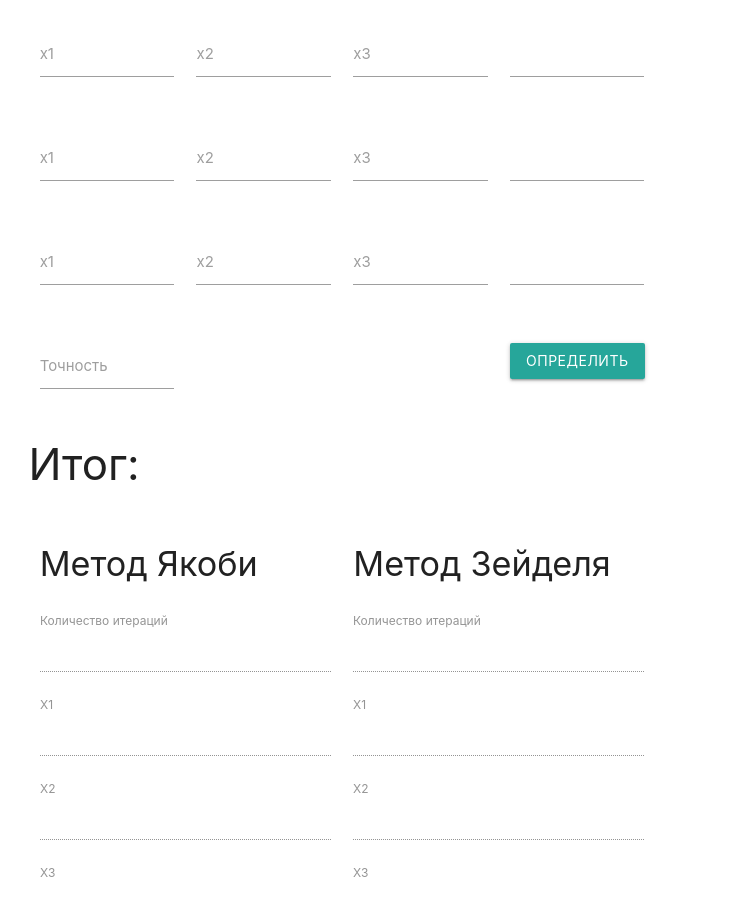
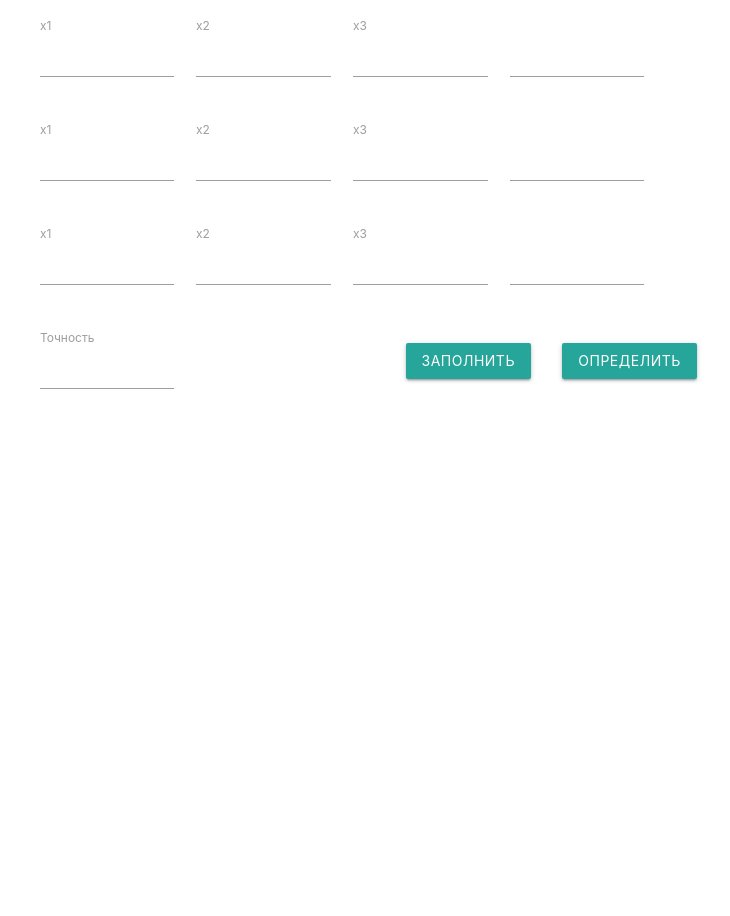
Before and after one commit to Vadimagic/ComputationalMethods, a Vue app: page /lab2 in a window 1280 px wide. Shown: the part 400-1316 px from the top of the page, without its empty margins (298-1028 px from the left). After the commit the page ends 832 px from the top, so only its background shows below. Built offline with nearby package versions, Linux system fonts and the light colour scheme.

Commit message:
complete lab2

```diff
--- a/src/views/Lab2.vue
+++ b/src/views/Lab2.vue
@@ -5,15 +5,15 @@
 		<div class="row">
 			<div class="input-field col s3">
 				<input v-model="input1_x1" id="input1-x1" type="text" class="validate">
-				<label for="input1-x1">x1</label>
+				<label for="input1-x1" class="active">x1</label>
 			</div>
 			<div class="input-field col s3">
 				<input v-model="input1_x2" id="input1-x1" type="text" class="validate">
-				<label for="input1-x1">x2</label>
+				<label for="input1-x1" class="active">x2</label>
 			</div>
 			<div class="input-field col s3">
 				<input v-model="input1_x3" id="input1-x3" type="text" class="validate">
-				<label for="input1-x3">x3</label>
+				<label for="input1-x3" class="active">x3</label>
 			</div>
 			<div class="input-field col s3">
 				<input v-model="cons1" type="text" class="validate">
@@ -22,15 +22,15 @@
 		<div class="row">
 			<div class="input-field col s3">
 				<input v-model="input2_x1" id="input2-x1" type="text" class="validate">
-				<label for="input2-x1">x1</label>
+				<label for="input2-x1" class="active">x1</label>
 			</div>
 			<div class="input-field col s3">
 				<input v-model="input2_x2" id="input2-x2" type="text" class="validate">
-				<label for="input2-x2">x2</label>
+				<label for="input2-x2" class="active">x2</label>
 			</div>
 			<div class="input-field col s3">
 				<input v-model="input2_x3" id="input2-x3" type="text" class="validate">
-				<label for="input2-x3">x3</label>
+				<label for="input2-x3" class="active">x3</label>
 			</div>
 			<div class="input-field col s3">
 				<input v-model="cons2" type="text" class="validate">
@@ -39,15 +39,15 @@
 		<div class="row">
 			<div class="input-field col s3">
 				<input v-model="input3_x1" id="input3-x1" type="text" class="validate">
-				<label for="input3-x1">x1</label>
+				<label for="input3-x1" class="active">x1</label>
 			</div>
 			<div class="input-field col s3">
 				<input v-model="input3_x2" id="input3-x2" type="text" class="validate">
-				<label for="input3-x2">x2</label>
+				<label for="input3-x2" class="active">x2</label>
 			</div>
 			<div class="input-field col s3">
 				<input v-model="input3_x3" id="input3-x3" type="text" class="validate">
-				<label for="input3-x3">x3</label>
+				<label for="input3-x3" class="active">x3</label>
 			</div>
 			<div class="input-field col s3">
 				<input v-model="cons3" type="text" class="validate">
@@ -56,13 +56,16 @@
 		<div class="row">
 			<div class="input-field col s3">
 				<input v-model="accuracy" id="accuracy" type="text" class="validate">
-				<label for="accuracy">Точность</label>
+				<label for="accuracy"  class="active">Точность</label>
 			</div>
-			<div class="input-field col offset-s6 s3">
+			<div class="input-field col offset-s4 s2">
+				<button @click="fillForm" class="btn">Заполнить</button>
+			</div>
+			<div class="input-field col offset-s1 s2">
 				<button @click="search_click" class="btn">Определить</button>
 			</div>
 		</div>
-		<div class="row">
+		<div class="row" v-if="iter1 && iter2">
 			<h3>Итог:</h3>
 			<div class="input-field col s6">
 				<h4>Метод Якоби</h4>
@@ -137,29 +140,45 @@ export default {
 
 	},
 	methods: {
+		fillForm() {
+			this.input1_x1 = '0.34';
+			this.input1_x2 = '-0.04';
+			this.input1_x3 = '0.1';
+			this.cons1 = '0.33';
+			this.input2_x1 = '-0.04';
+			this.input2_x2 = '0.1';
+			this.input2_x3 = '0.12';
+			this.cons2 = '-0.05';
+			this.input3_x1 = '0.1';
+			this.input3_x2 = '0.12';
+			this.input3_x3 = '0.71';
+			this.cons3 = '0.28';
+			this.accuracy = '0.001';
+		},
+
 		diagonal(arr, cons) {
 			console.log(3)
 			const ind = [];
 			const temp = [];
 			const maxind = [];
 			for (let i = 0; i < 3; i++) {
-				if (arr[0, i] > arr[0, ind[0]]) {
-					ind[0] = i; maxind[0] = arr[0, i];
+				if (arr[0][i] > arr[0, ind[0]]) {
+					ind[0] = i; maxind[0] = arr[0][i];
 				}
 				if (arr[1, i] > arr[1, ind[1]]) {
-					ind[1] = i; maxind[1] = arr[1, i];
+					ind[1] = i; maxind[1] = arr[1][i];
 				}
 				if (arr[2, i] > arr[2, ind[2]]) {
-					ind[2] = i; maxind[2] = arr[2, i];
+					ind[2] = i; maxind[2] = arr[2][i];
 				}
 			}
 			for (let i = 0; i < 3; i++) {
 				for (let j = 0; j < 3; j++) {
-					if (ind[i] == j && i != j && arr[i,j] > arr[j,j]) {
+					if (ind[i] == j && i != j && arr[i][j] > arr[j][j]) {
 						for (let st = 0; st < 3; st++) {
-							temp[st] = arr[j, st];
-							arr[j, st] = arr[i, st];
-							arr[i, st] = temp[st];
+							temp[st] = arr[j][st];
+							arr[j][st] = arr[i][st];
+							arr[i][st] = temp[st];
 							temp[st] = cons[j];
 							cons[j] = cons[i];
 							cons[i] = temp[st];
@@ -167,25 +186,28 @@ export default {
 					}
 				}
 			}
-			maxind[0] = arr[0, 0];
-			maxind[1] = arr[1, 1];
-			maxind[2] = arr[2, 2];
+			console.log(arr[0], 'arr')
+			maxind[0] = arr[0][0];
+			maxind[1] = arr[1][1];
+			maxind[2] = arr[2][2];
 			for (let i = 0; i < 3; i++) {
 					cons[i] = cons[i] / maxind[i];
 				for (let j = 0; j < 3; j++) {
-					arr[i, j] = arr[i, j] / maxind[i];
+					arr[i][j] = arr[i][j] / maxind[i];
 				}
 			}
 		},
 
 		check(Tempiter, iter, accuracy) {
-			console.log(2)
+			console.log(Tempiter, iter, accuracy)
 			const e = [];
 			for (let i = 0; i < 3; i++) {
 				e[i] = Math.abs(Tempiter[i] - iter[i]);
 			}
 			let eMax = Math.max(...e);
-			if (eMax > accuracy) {
+			console.log(e)
+			console.log(eMax)
+			if (eMax > +accuracy) {
 				return true;
 			}
 			return false;
@@ -193,44 +215,48 @@ export default {
 
 		search_click() {
 			console.log(1)
-			const arr = [];
+			const arr = [[],[],[]];
 			const cons = [];
 			const iter = [];
 			const Tempiter = [];
 			let iteration = 0;
-			arr[0, 0] = this.input1_x1;
-			arr[0, 1] = this.input1_x2;
-			arr[0, 2] = this.input1_x3;
-			arr[1, 0] = this.input2_x1;
-			arr[1, 1] = this.input2_x2;
-			arr[1, 2] = this.input2_x3;
-			arr[2, 0] = this.input3_x1;
-			arr[2, 1] = this.input3_x2;
-			arr[2, 2] = this.input3_x3;
-			cons[0] = this.cons1;
-			cons[1] = this.cons2;
-			cons[2] = this.cons3;
+			console.log(arr)
+			arr[0][0] = +this.input1_x1;
+			arr[0][1] = +this.input1_x2;
+			arr[0][2] = +this.input1_x3;
+			arr[1][0] = +this.input2_x1;
+			arr[1][1] = +this.input2_x2;
+			arr[1][2] = +this.input2_x3;
+			arr[2][0] = +this.input3_x1;
+			arr[2][1] = +this.input3_x2;
+			arr[2][2] = +this.input3_x3;
+			cons[0] = +this.cons1;
+			cons[1] = +this.cons2;
+			cons[2] = +this.cons3;
 			for (let i = 0; i < 3; i++) {
 				Tempiter[i] = 0;
 			}
 
 			let accuracy = this.accuracy;
 
+			console.dir(arr[0][1])
 			this.diagonal(arr, cons);
+			console.dir(arr[0][1])
 
 			do {
 				for (let i = 0; i < 3; i++) {
 					iter[i] = Tempiter[i];
 				}
-				Tempiter[0] = -arr[0, 1] * iter[1] + (-arr[0, 2]) * iter[2] + cons[0];
-				Tempiter[1] = -arr[1, 0] * iter[0] + (-arr[1, 2]) * iter[2] + cons[1];
-				Tempiter[2] = -arr[2, 0] * iter[0] + (-arr[2, 1]) * iter[1] + cons[2];
+				console.log(-arr[0][1], iter[1], (-arr[0][2]), iter[2], 'NAN')
+				Tempiter[0] = -arr[0][1] * iter[1] + (-arr[0][2]) * iter[2] + +cons[0];
+				Tempiter[1] = -arr[1][0] * iter[0] + (-arr[1][2]) * iter[2] + +cons[1];
+				Tempiter[2] = -arr[2][0] * iter[0] + (-arr[2][1]) * iter[1] + +cons[2];
 				iteration++;
 			} while (this.check(Tempiter, iter, accuracy));
 
-			this.x1_1 = Math.round(Tempiter[0], 3).toString();
-			this.x2_1 = Math.round(Tempiter[1], 3).toString();
-			this.x3_1 = Math.round(Tempiter[2], 3).toString();
+			this.x1_1 = Tempiter[0].toFixed(3).toString();
+			this.x2_1 = Tempiter[1].toFixed(3).toString();
+			this.x3_1 = Tempiter[2].toFixed(3).toString();
 			this.iter1 = iteration.toString();
 
 
@@ -242,15 +268,15 @@ export default {
 				for (let i = 0; i < 3; i++) {
 					iter[i] = Tempiter[i];
 				}
-				Tempiter[0] = -arr[0, 1] * Tempiter[1] + (-arr[0, 2]) * Tempiter[2] + cons[0];
-				Tempiter[1] = -arr[1, 0] * Tempiter[0] + (-arr[1, 2]) * Tempiter[2] + cons[1];
-				Tempiter[2] = -arr[2, 0] * Tempiter[0] + (-arr[2, 1]) * Tempiter[1] + cons[2];
+				Tempiter[0] = -arr[0][1] * Tempiter[1] + (-arr[0][2]) * Tempiter[2] + +cons[0];
+				Tempiter[1] = -arr[1][0] * Tempiter[0] + (-arr[1][2]) * Tempiter[2] + +cons[1];
+				Tempiter[2] = -arr[2][0] * Tempiter[0] + (-arr[2][1]) * Tempiter[1] + +cons[2];
 				iteration++;
 			} while (this.check(Tempiter, iter, accuracy)) ;
 
-			this.x1_2 = Math.round(Tempiter[0], 3).toString();
-			this.x2_2 = Math.round(Tempiter[1], 3).toString();
-			this.x3_2 = Math.round(Tempiter[2], 3).toString();
+			this.x1_2 = Tempiter[0].toFixed(3).toString();
+			this.x2_2 = Tempiter[1].toFixed(3).toString();
+			this.x3_2 = Tempiter[2].toFixed(3).toString();
 			this.iter2 = iteration.toString();
 		}
 	}
@@ -258,5 +284,7 @@ export default {
 </script>
 
 <style lang="scss" scoped>
-
+input:not([type]):disabled, input:not([type])[readonly="readonly"], input[type=text]:not(.browser-default):disabled, input[type=text]:not(.browser-default)[readonly="readonly"], input[type=password]:not(.browser-default):disabled, input[type=password]:not(.browser-default)[readonly="readonly"], input[type=email]:not(.browser-default):disabled, input[type=email]:not(.browser-default)[readonly="readonly"], input[type=url]:not(.browser-default):disabled, input[type=url]:not(.browser-default)[readonly="readonly"], input[type=time]:not(.browser-default):disabled, input[type=time]:not(.browser-default)[readonly="readonly"], input[type=date]:not(.browser-default):disabled, input[type=date]:not(.browser-default)[readonly="readonly"], input[type=datetime]:not(.browser-default):disabled, input[type=datetime]:not(.browser-default)[readonly="readonly"], input[type=datetime-local]:not(.browser-default):disabled, input[type=datetime-local]:not(.browser-default)[readonly="readonly"], input[type=tel]:not(.browser-default):disabled, input[type=tel]:not(.browser-default)[readonly="readonly"], input[type=number]:not(.browser-default):disabled, input[type=number]:not(.browser-default)[readonly="readonly"], input[type=search]:not(.browser-default):disabled, input[type=search]:not(.browser-default)[readonly="readonly"], textarea.materialize-textarea:disabled, textarea.materialize-textarea[readonly="readonly"]{
+	color: rgb(2, 164, 158)
+}
 </style>
```
